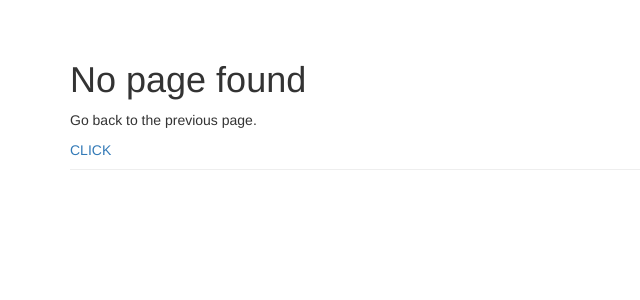
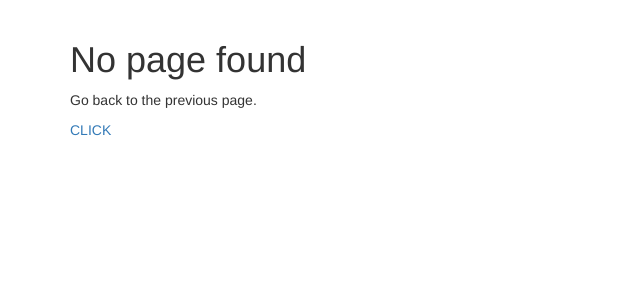
Before and after one commit to DeAndreFuentes/Flaskinventorymaster, a Flask app: template inventory_manager/app/templates/404.html in a window 1280 px wide. Shown: the part 52-352 px from the top of the page, without its empty margins (0-640 px from the left). Run offline with Flask 2, Linux system fonts and the light colour scheme; the template is opened without the code that fills it, so the values that code supplies are empty; some libraries are stand-ins or nearby versions.

Commit message:
Update 404.html

```diff
--- a/inventory_manager/app/templates/404.html
+++ b/inventory_manager/app/templates/404.html
@@ -2,7 +2,7 @@
 
 {% block content %}
     <div class="container">
-        <div class="page-header">
+        <div class="pheader">
             <h1>No page found</h1>
             <p>Go back to the previous page.</p>
             <a href="{{ url_for('all_products') }}">CLICK</a>
```
